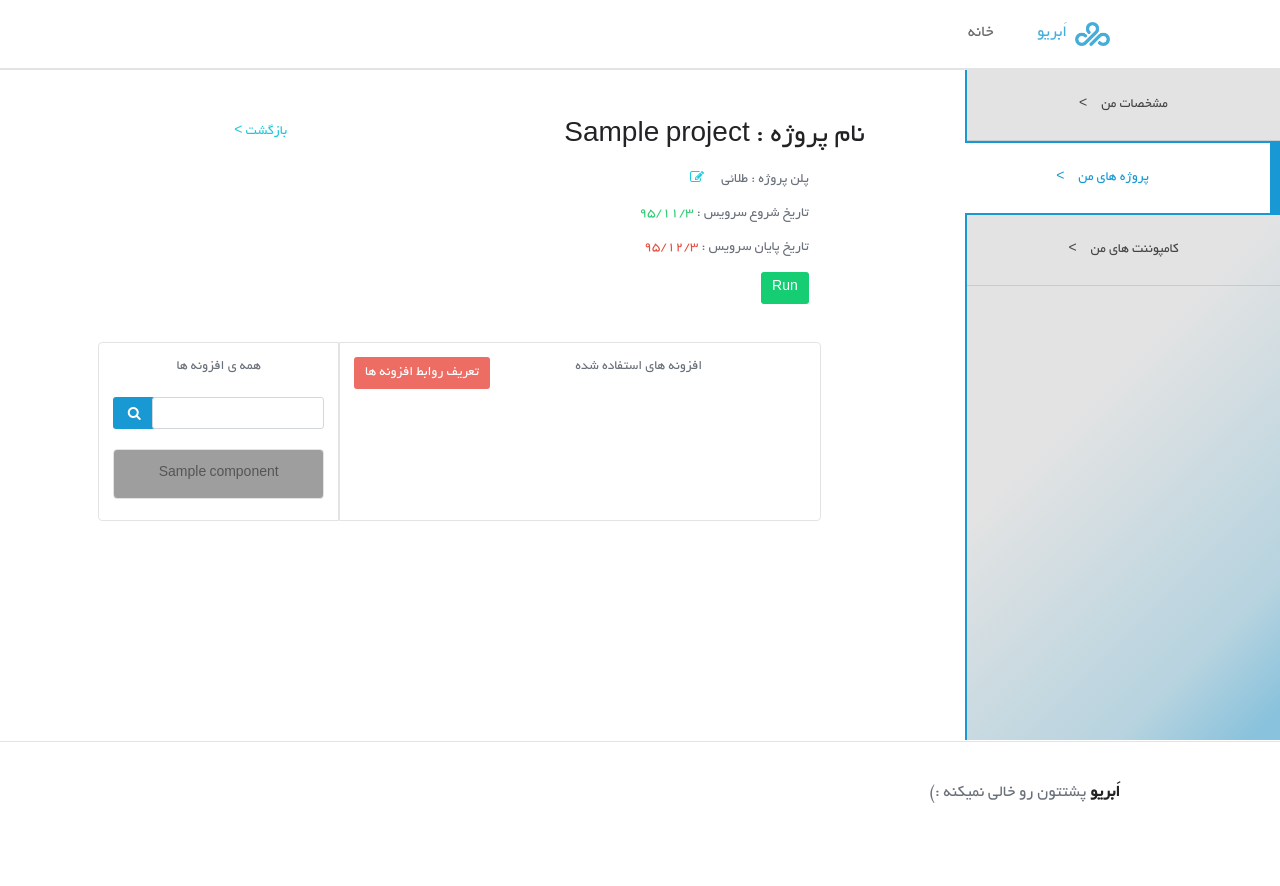
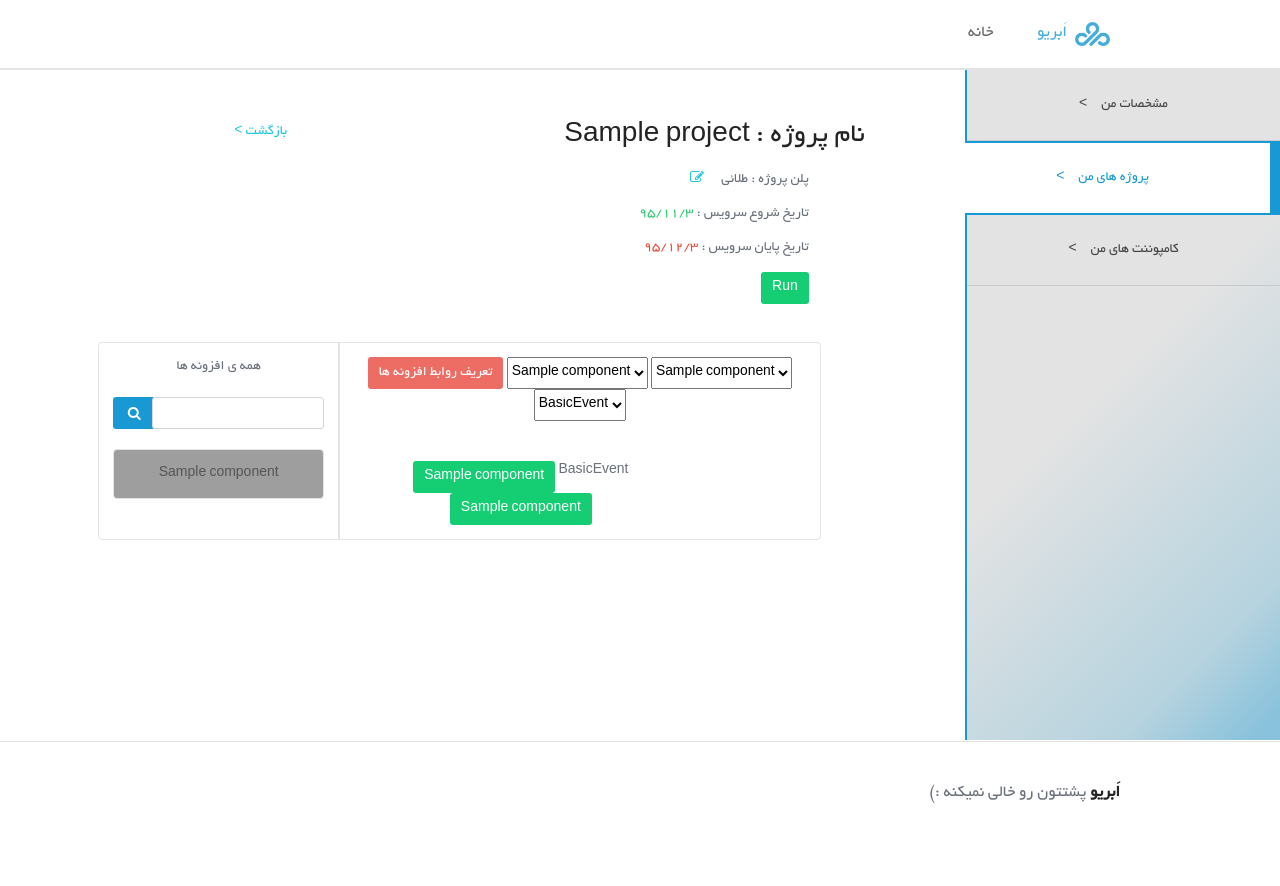
Before and after one commit to nemote95/abrio-website, a Flask app: page /project/view/1 in a window 1280 px wide. Run offline with Flask 2, Linux system fonts and the light colour scheme; a user stored in the database is signed in; tables that the repository leaves empty hold one stand-in row (values such as "Sample post"); data that the repository does not hold is empty; parts of the project's set-up code (start-up, migrations or seed data) failed here and were passed over; some libraries are stand-ins or nearby versions; grey boxes are pictures that could not be loaded.

Commit message:
add logic form

```diff
--- a/application/controllers/project/web.py
+++ b/application/controllers/project/web.py
@@ -44,13 +44,16 @@ def create():
 @login_required
 @permission(Project, 'pid')
 def view(pid, obj=None):
-    components_choices = [{'id': c.id, 'name': c.name} for c in Component.query.filter(
-        or_(Component.owner_id == current_user.id, Component.private ==False)).all()]
+    logic_form=LogicForm(request.form)
+    components_choices = [(c.id, c.name) for c in Component.query.filter(
+        or_(Component.owner_id == current_user.id, Component.private == False)).all()]
+    logic_form.component2.choices = components_choices
+    logic_form.component1.choices = components_choices
     project_logic = Logic.query.filter_by(project_id=pid).all()
     logic_view = [(Component.query.filter_by(id=l.component_1_id).one_or_none(),
                    Component.query.filter_by(id=l.component_2_id).one_or_none(), l.message_type) for l in project_logic]
     running = redis.exists('abr:%s' % obj.private_key)
-    return render_template('project/view.html', project=obj, logic_view=logic_view,
+    return render_template('project/view.html', project=obj, logic_view=logic_view,logic_form=logic_form,
                            components_choices=components_choices, running=running)
 
 
@@ -59,8 +62,11 @@ def view(pid, obj=None):
 @permission(Project, 'pid')
 def define_logic(pid, obj=None):
     logic_form = LogicForm(request.form)
-    logic_form.component1.choices = [(c.id, c.name) for c in Component.query.filter_by(owner_id=current_user.id).all()]
-    logic_form.component2.choices = [(c.id, c.name) for c in Component.query.filter_by(owner_id=current_user.id).all()]
+    components_choices = [(c.id, c.name) for c in Component.query.filter(
+        or_(Component.owner_id == current_user.id, Component.private == False)).all()]
+    logic_form.component2.choices = components_choices
+    logic_form.component1.choices = components_choices
+
     if logic_form.validate():
         new_logic = Logic(project_id=obj.id, component_1_id=logic_form.component1.data,
                           component_2_id=logic_form.component2.data, message_type=logic_form.message_type.data)
--- a/application/templates/project/view.html
+++ b/application/templates/project/view.html
@@ -75,17 +75,31 @@
                             </div>
                             <div class="search columns"><span class="column is-2"><button class="button is-primary"><i
                                     class="fa fa-search"></i></button></span><span class="column is-10"><input
-                                    class="input" type="text"></input></span></div>
+                                    class="input" type="text"></span></div>
                             {% for component in components_choices %}
-                            <li class="ui-state-default"><a href="{{url_for('component.view',cid=component['id'])}}">{{component['name']}}</a></li>
+                            <li class="ui-state-default"><a href="{{url_for('component.view',cid=component[0])}}">{{component[1]}}</a>
+                            </li>
                             {% endfor %}
 
                         </ul>
                         <ul id="sortable2" class="column is-8 droptrue">
+                            <form method="post" action="{{url_for('project.define_logic',pid=project.id)}}">
+                                <button type="submit" class="button is-danger">تعریف روابط افزونه ها</button>
+                                {{logic_form.component1(class="select")}}
+                                {{logic_form.component2(class="select")}}
+                                {{logic_form.message_type(class="select")}}
+                            </form>
+                            <br>
                             <div class="columns info">
-                                <div class="column is-3"><a href="#" class="button is-danger">تعریف روابط افزونه ها</a>
+                                <div class="column is-9">
+                                    {% for c1,c2,m in logic_view %}
+                                    <br>
+                                    <a class="button is-success">{{c1.name}}</a>
+                                    {{m}}
+                                    <a class="button is-success">{{c2.name}}</a>
+                                    <br>
+                                    {% endfor %}
                                 </div>
-                                <div class="column is-9">افزونه های استفاده شده</div>
                             </div>
 
                         </ul>
@@ -118,6 +132,7 @@
 
 </div>
 
+</script>
 <footer class="footer">
     <div class="container">
         <div class="content is-centered">
@@ -135,6 +150,7 @@
 	});
 
 
+
 </script>
 <script type="text/javascript">
 	$(function() {
@@ -147,6 +163,11 @@
       }
     });
   });
+
+
+
+
+
 
 
 </script>
@@ -292,5 +313,9 @@ filter: progid:DXImageTransform.Microsoft.gradient( startColorstr='#e3e3e3', end
 		}
 
 
+
+
+
+
 </style>
 </html>
```
Also changed, not shown: application/templates/component/list.html (+1 -9 lines). Lines whose indentation alone changed are shown as unchanged.
